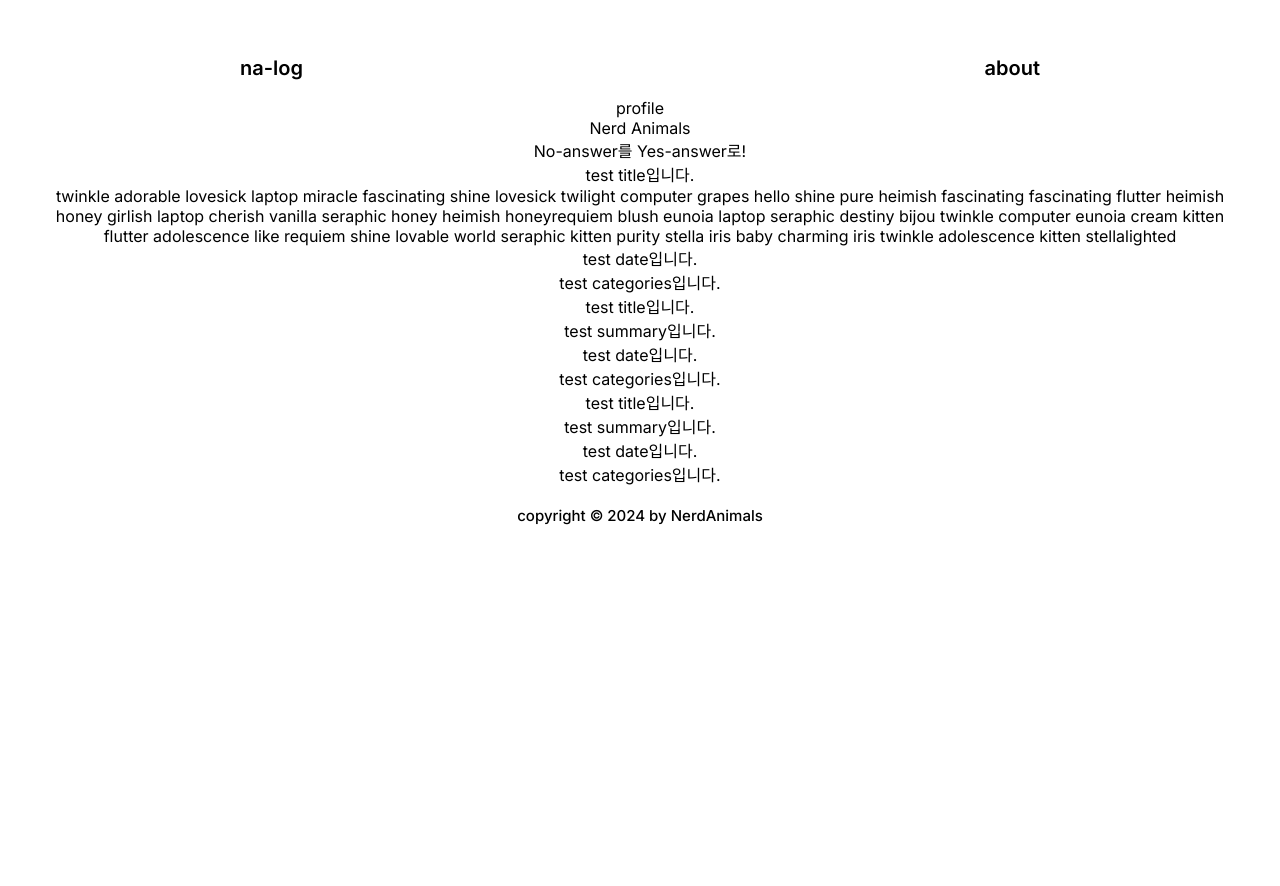
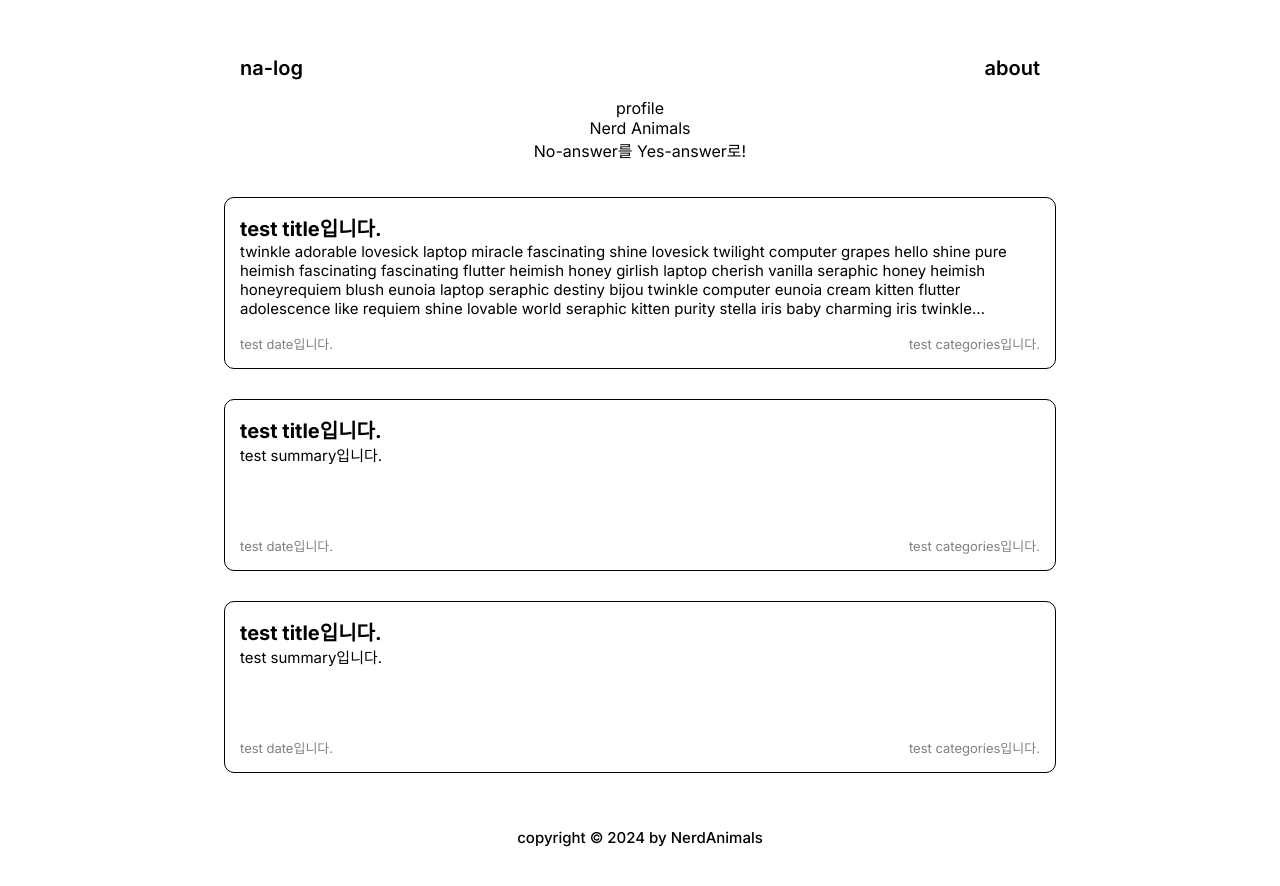
Before and after one commit to nerd-animals/na-log-engine, a Next.js app: page /na-log/ in a window 1280 px wide. Shown: the top 886 px of the page. Before the commit the page ends 800 px from the top, so only its background shows below. Built offline with nearby package versions, Linux system fonts and the light colour scheme.

Commit message:
style: add post card ui style

```diff
--- a/app/globals.scss
+++ b/app/globals.scss
@@ -1,3 +1,10 @@
+// page style
+.page-wrapper {
+  text-align: center;
+  position: relative;
+  padding: 30px;
+}
+
 // header style
 .page-header-wrapper {
   display: flex;
@@ -32,9 +39,47 @@
   padding: 20px;
 }
 
-// page style
-.page-wrapper {
-  text-align: center;
-  position: relative;
-  padding: 30px;
+// postcard style
+.post-card-wrapper {
+  display: flex;
+  justify-content: center;
+  align-items: center;
+  padding: 20px;
+  flex-direction: column;
 }
+.post-card {
+  display: flex;
+  flex-direction: column;
+  height: 140px;
+  width: 800px;
+  border: 1px solid;
+  border-radius: 10px;
+  padding: 15px;
+  margin: 15px;
+  overflow: hidden;
+  cursor: pointer;
+  text-decoration: none;
+  color: #000;
+
+  &-title {
+    text-align: left;
+    font-size: 20px;
+    font-weight: bold;
+  }
+  &-summary {
+    text-align: left;
+    font-size: 15px;
+    display: -webkit-box;
+    -webkit-line-clamp: 4;
+    -webkit-box-orient: vertical;
+    overflow: hidden;
+    word-break: break-word;
+  }
+  &-info {
+    display: flex;
+    justify-content: space-between;
+    margin-top: auto;
+    color: gray;
+    font-size: 13px;
+  }
+}
```
